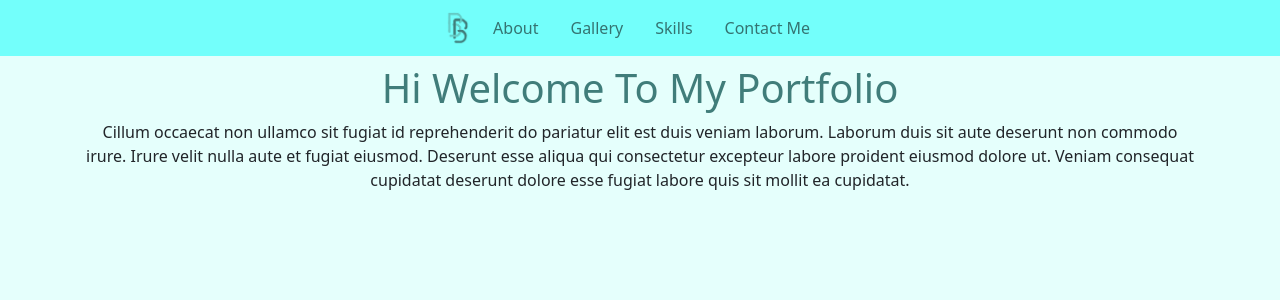
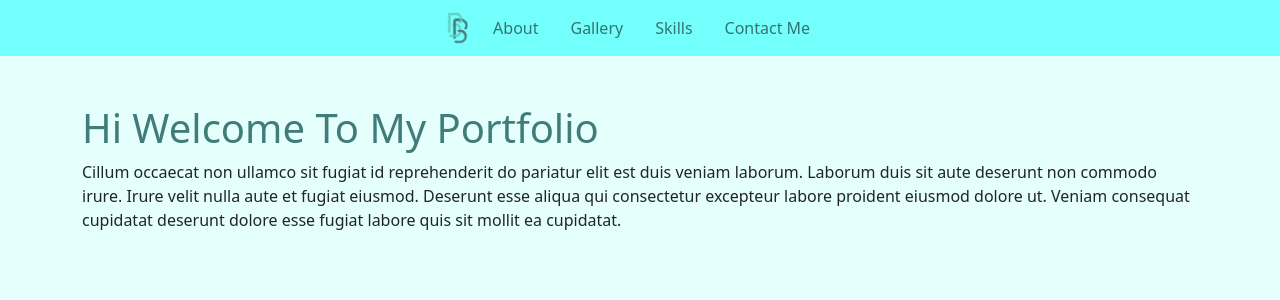
Before and after one commit to Boriwan/portfolio, a React (Create React App) app: page / in a window 1280 px wide. Shown: the top 300 px of the page. Built offline with nearby package versions, Linux system fonts and the light colour scheme.

Commit message:
progress

```diff
--- a/src/pages/Home.js
+++ b/src/pages/Home.js
@@ -1,7 +1,7 @@
 export default function Home() {
     return (
         <>
-            <div className="container mt-2 text-center">
+            <div className="container mt-5 ">
                 <h1>Hi Welcome To My Portfolio</h1>
 
                 <p>Cillum occaecat non ullamco sit fugiat id reprehenderit do pariatur elit est duis veniam laborum. Laborum duis sit aute deserunt non commodo irure. Irure velit nulla aute et fugiat eiusmod. Deserunt esse aliqua qui consectetur excepteur labore proident eiusmod dolore ut. Veniam consequat cupidatat deserunt dolore esse fugiat labore quis sit mollit ea cupidatat.</p>
```
